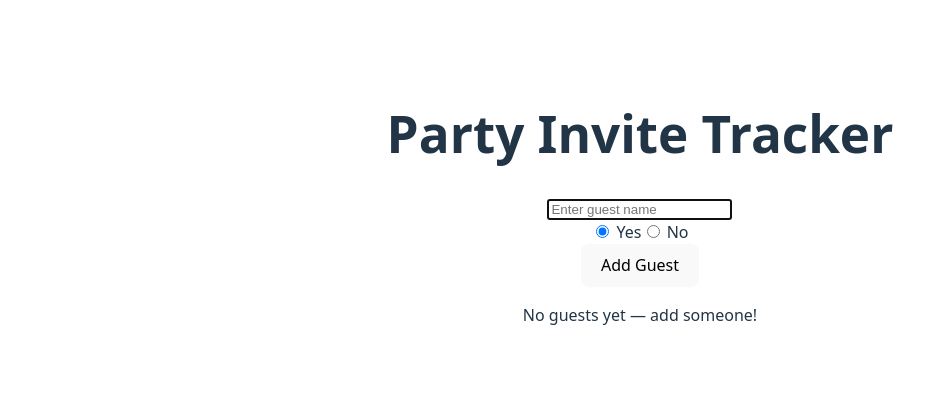
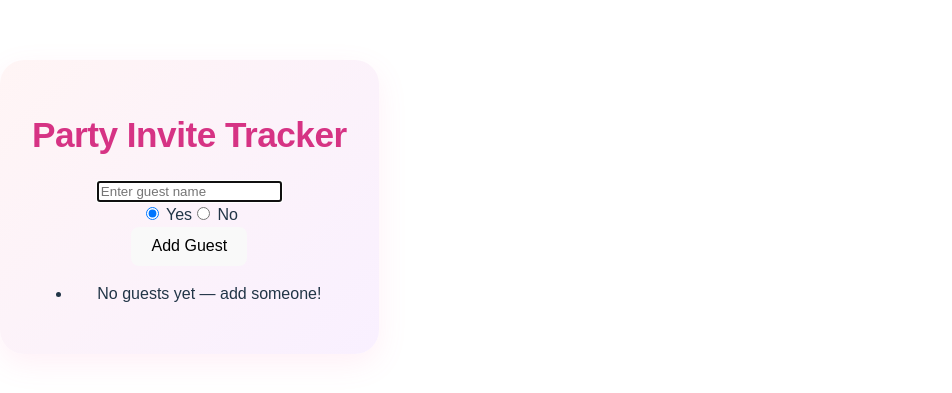
Before and after one commit to zanamama/party-invite-tracker, a React (Vite) app: page / in a window 1280 px wide. Shown: the part 193-586 px from the top of the page, without its empty margins (0-952 px from the left). Built offline with nearby package versions, Linux system fonts and the light colour scheme.

Commit message:
Changing design into modern UI with light pink theme for women

```diff
--- a/src/App.css
+++ b/src/App.css
@@ -1,43 +1,18 @@
-#root {
-  max-width: 1280px;
-  margin: 0 auto;
+.App {
+  max-width: 500px;
+  margin: 4rem auto;
   padding: 2rem;
   text-align: center;
+  font-family: 'Poppins', sans-serif;
+  background: linear-gradient(135deg, #fff5f5, #f9f0ff);
+  border-radius: 24px;
+  box-shadow: 0 10px 30px rgba(255, 105, 180, 0.1);
 }
 
-.logo {
-  height: 6em;
-  padding: 1.5em;
-  will-change: filter;
-  transition: filter 300ms;
+h1 {
+  color: #d63384;
+  font-size: 2.2rem;
+  margin-bottom: 1.5rem;
+  font-weight: 600;
+  letter-spacing: -0.5px;
 }
-.logo:hover {
-  filter: drop-shadow(0 0 2em #646cffaa);
-}
-.logo.react:hover {
-  filter: drop-shadow(0 0 2em #61dafbaa);
-}
-
-@keyframes logo-spin {
-  from {
-    transform: rotate(0deg);
-  }
-  to {
-    transform: rotate(360deg);
-  }
-}
-
-@media (prefers-reduced-motion: no-preference) {
-  a:nth-of-type(2) .logo {
-    animation: logo-spin infinite 20s linear;
-  }
-}
-
-.card {
-  padding: 2em;
-}
-
-.read-the-docs {
-  color: #888;
-}
-ul { list-style: none; padding: 0; }
```
